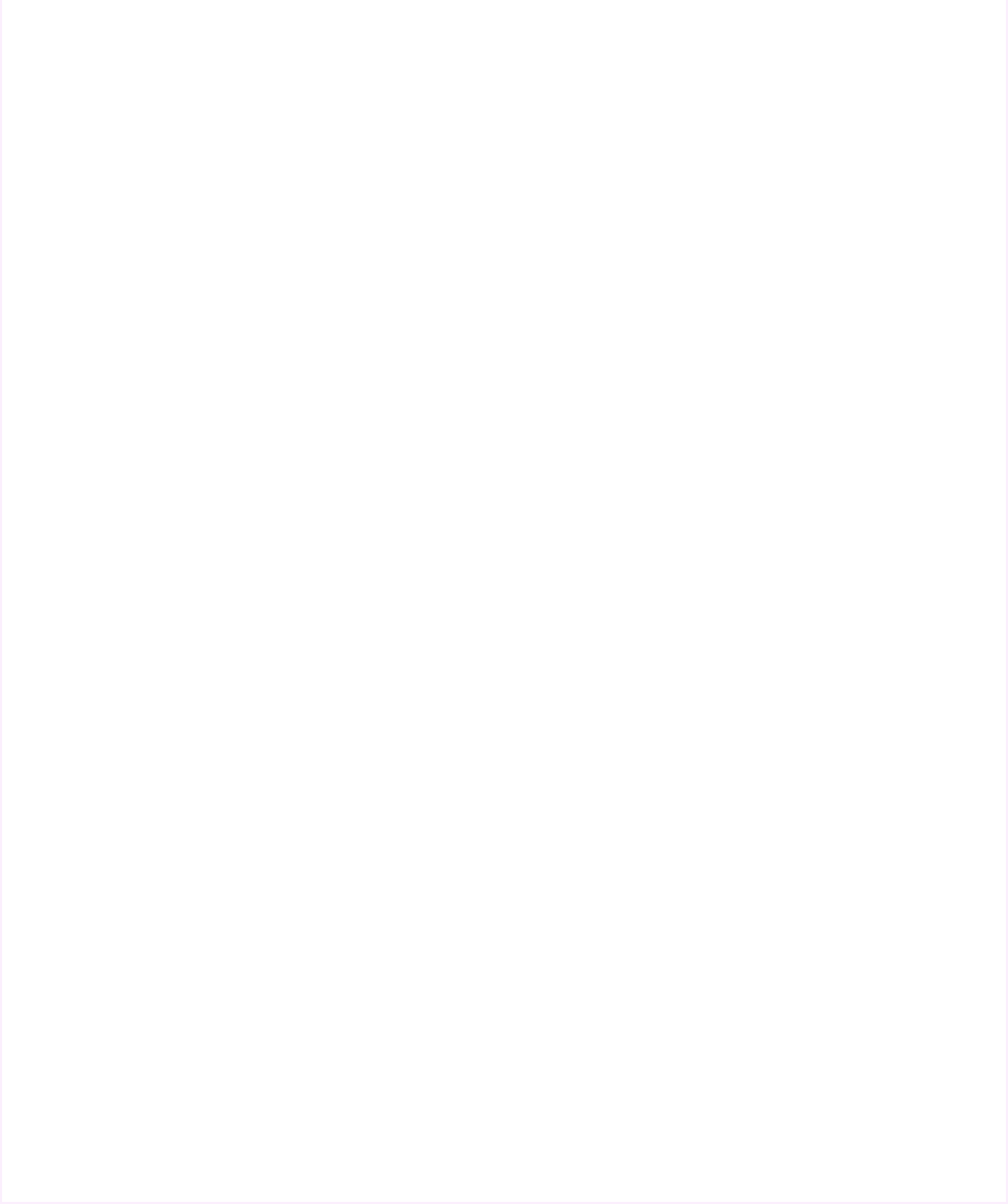
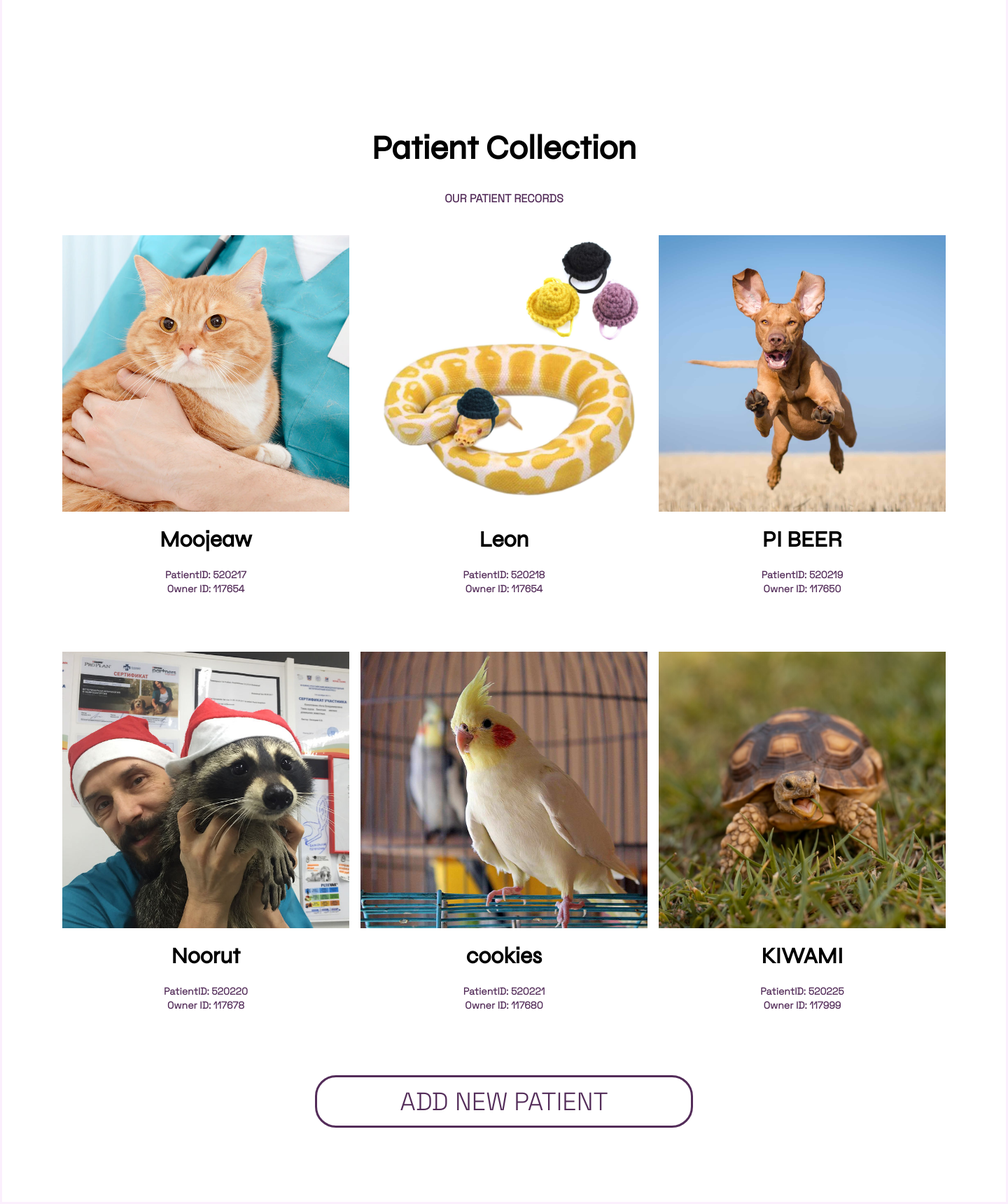
Before and after one commit to PIPEPIR/PIPET-hospital-Website, a PHP site: page /website.html in a window 1440 px wide. Shown: the part 1069-2789 px from the top of the page at 70% size. Run offline with PHP 8.4, Linux system fonts and the light colour scheme.

Commit message:
last part

```diff
--- a/style.css
+++ b/style.css
@@ -201,11 +201,144 @@ a.inner_menu{margin: 0 auto; width: 1440px;}
 
     font-family: 'Space Grotesk';
     font-style: normal;
-    font-weight: 300;
+    font-weight: 500;
     font-size: 14px;
     line-height: 20px;
     color: #532C59;
 }
+
+/* Patient Collection */
+.collect{
+    /* border: 1px red solid; */
+    display: flex;
+    flex-direction:column;
+    justify-content: center;
+    align-items: center;
+
+}
+.title{
+    margin-top: 60px;
+    text-align: center;
+}
+.title h3{
+    font-family: 'Syne';
+    font-style: normal;
+    font-weight: 700;
+    font-size: 48px;
+    line-height: 120px;
+    /* identical to box height, or 133% */
+    text-align: center;
+
+    /* Black */
+
+    color: #000000;
+}
+
+.title p{
+    font-family: 'Space Grotesk';
+    font-style: normal;
+    font-weight: bolder;
+    font-size: 16px;
+    line-height: 24px;
+    /* identical to box height, or 150% */
+
+    text-align: center;
+
+    /* Accent */
+
+    color: #532C59;
+
+}
+.pinfo{
+    display: flex;
+    /* border: 1px red solid; */
+    padding: 2rem;
+}
+
+.rbox img{
+    width: 410px ;
+    height: 395px;
+    object-fit: cover;
+}
+
+.rbox{
+    display: flex;
+    flex-direction: column;
+    align-items: center;
+    padding: 0.5rem;
+}
+
+.rbox h4{
+
+    font-family: 'Syne';
+    font-style: normal;
+    font-weight: bold;
+    font-size: 32px;
+    line-height: 80px;
+    /* identical to box height, or 131% */
+
+    text-align: center;
+
+    /* Black */
+
+    color: #000000;
+
+
+}
+
+.rbox p{
+    font-family: 'Space Grotesk';
+    font-style: normal;
+    font-weight: bold;
+    font-size: 14px;
+    line-height: 20px;
+    /* or 143% */
+
+    text-align: center;
+
+    /* Accent */
+
+    color: #532C59;
+
+
+}
+
+.btn{
+    margin-top: 50px;
+    display: flex;
+    width: 540px;
+    height: 75px;
+    border: 3px #532C59 solid;
+    border-radius: 30px;
+    align-items: center;
+    justify-content: center;
+}
+
+.btn a {
+    text-decoration: none;
+    color:#532C59;
+    font-family: 'Space Grotesk';
+    font-style: normal;
+    font-weight: 500;
+    font-size: 36px;
+    line-height: 20px;
+    /* identical to box height, or 56% */
+
+    text-align: center;
+}
+
+
+
+
+
+
+
+
+
+
+
+
+
 
 
 /* New_Patient */
@@ -215,7 +348,6 @@ a.inner_menu{margin: 0 auto; width: 1440px;}
 .feature{
     width: 100%;
     height: 160px;
-
 
 
 
--- a/website.html
+++ b/website.html
@@ -95,6 +95,60 @@
         </section>
 
 
+        <!-- Patient Collection -->
+        <section>
+            <div class="collect">
+                <div class="title">
+                    <h3>Patient Collection </h3>
+                    <p>OUR PATIENT RECORDS</p>
+                </div>
+                <div class="pinfo">
+                    <div class="rbox">
+                        <img src="pics/cat.webp" alt="cat">
+                        <h4>Moojeaw</h4>
+                        <p>PatientID: 520217</p>
+                        <p>Owner ID: 117654</p>
+                    </div>
+                    <div class="rbox">
+                        <img src="pics/snake.jpeg" alt="cat">
+                        <h4>Leon</h4>
+                        <p>PatientID: 520218</p>
+                        <p>Owner ID: 117654</p>
+                    </div>
+                    <div class="rbox">
+                        <img src="pics/dog.jpeg" alt="cat">
+                        <h4>PI BEER</h4>
+                        <p>PatientID: 520219</p>
+                        <p>Owner ID: 117650</p>
+                    </div>
+
+                </div>
+                <div class="pinfo">
+                    <div class="rbox">
+                        <img src="pics/raccoon.jpeg" alt="cat">
+                        <h4>Noorut</h4>
+                        <p>PatientID: 520220</p>
+                        <p>Owner ID: 117678</p>
+                    </div>
+                    <div class="rbox">
+                        <img src="pics/bird.jpeg" alt="cat">
+                        <h4>cookies</h4>
+                        <p>PatientID: 520221</p>
+                        <p>Owner ID: 117680</p>
+                    </div>
+                    <div class="rbox">
+                        <img src="pics/turtle.jpeg" alt="cat">
+                        <h4>KIWAMI</h4>
+                        <p>PatientID: 520225</p>
+                        <p>Owner ID: 117999</p>
+                    </div>
+                </div>
+                <div class="btn">
+                    <a href="tryproj.html">ADD NEW PATIENT</a>
+                </div>
+            </div>
+        </section>
+
 
 
 
```
